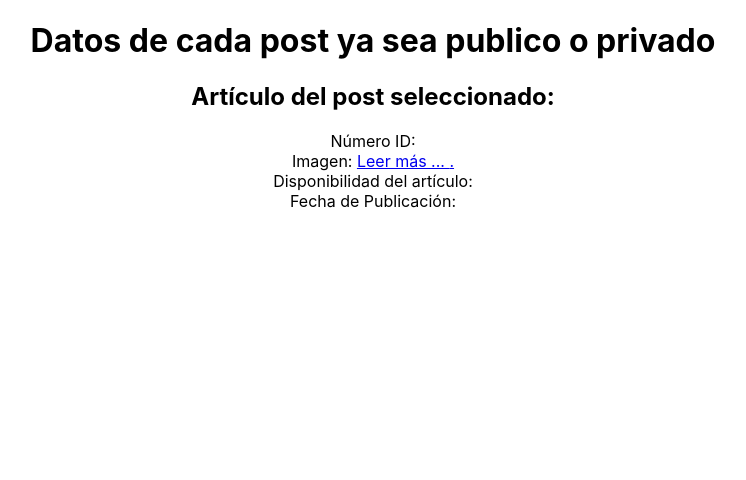
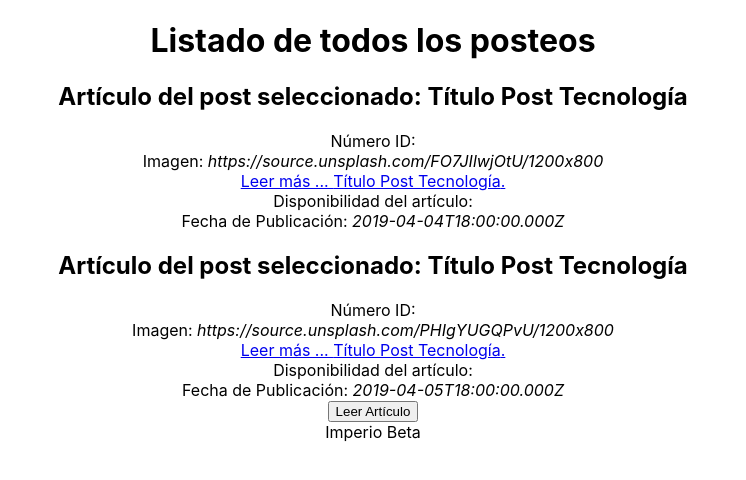
Before and after one commit to n12estudio/challenge_v1_Mar19, a React (Create React App) app: page /public/post in a window 1280 px wide. Shown: the top 480 px of the page, without its empty margins (267-1013 px from the left). Built offline with nearby package versions, Linux system fonts and the light colour scheme.

Commit message:
Se ha corregido la  lógca del allPostsCotainer ya se logra renderear algunis datos

```diff
--- a/src/App.js
+++ b/src/App.js
@@ -2,12 +2,13 @@ import React, { Component } from 'react';
 import { BrowserRouter as Router, Route } from 'react-router-dom';
 import './App.css';
 import HomeContainer from './containers/HomeContainer';
-import PostsList from './components/PostsList';
+import AllPostsContainer from './containers/AllPostsContainer';
+
 
 
 class App extends Component {
   renderHome = () => <h1>Home Container = Contenedor de todos los posts.</h1> ;
-  renderAllPostsContainer = () => < PostsList />
+  renderAllPostsContainer = () => <h1>Contenedor de posts publicos y privados.</h1>
   renderPublicPostContainer = () => <h1> contenedor de un post publico. </h1> ;
   renderPrivatePostContainer = () => <h1> Contenedor de un post privado. </h1>
 
@@ -18,7 +19,7 @@ class App extends Component {
         <div className="App">
 
         <Route exact path="/" component= {HomeContainer} />
-        <Route exact path= "/public/post" component={this.renderAllPostsContainer} />
+        <Route exact path= "/public/post" component={AllPostsContainer} />
         <Route exact path= "/public/post/:idPost" component={this.renderPublicPostContainer} />
         <Route exact path="/posts/:idPostPrivate" component={this.renderPrivatePostContainer} />
 
--- a/src/components/AppHeader.js
+++ b/src/components/AppHeader.js
@@ -5,7 +5,7 @@ const AppHeader = props => {
     return (
         <div>
             <div className = 'app-header'>
-                <h1>Imperio Beta: {props.title}</h1>
+                <h1>{props.title}</h1>
             </div>
         </div>
     );
--- a/src/components/PostArticle.js
+++ b/src/components/PostArticle.js
@@ -5,7 +5,7 @@ const PostArticle = ({ title, id, text }) => {
     return (
         <div>
             <h1> Componente con los elementos requeridos para mostrar el artículo</h1>
-            <h3> {title} / {id} / {text} </h3>
+            <h3> Articulo: {title} / ID: {id} / Contenido: {text} </h3>
         </div>
     );
 };
--- a/src/components/PostListItem.js
+++ b/src/components/PostListItem.js
@@ -8,12 +8,12 @@ const PostListItem = ({ title, id, images, isPrivate, publish_date }) => {
         <div>
             <div className = "post-list-item">
                 <div className = "field" >
-                    <h1> Datos de cada post ya sea publico o privado</h1>
 
                     <h2>Artículo del post seleccionado: {title} </h2>
 
                     <div>Número ID: <i>{id}</i></div>
                     <div>Imagen: <i>{images}</i>
+                    <br/>
                     <Link to = '/public/post/:idPost' >Leer más ... {title}.</Link>
                     </div>
                     <div>Disponibilidad del artículo: <i>{isPrivate}</i> </div>
--- a/src/components/PostsList.js
+++ b/src/components/PostsList.js
@@ -3,13 +3,23 @@ import PropTypes from 'prop-types';
 import PostListItem from './PostListItem';
 
 
-const PostsList =  () => {
+const PostsList =  ({ posts }) => {
     return (
 
             <div className="posts-list">
+            {
+             posts = posts.map( apts =>
+                    <PostListItem
+                    key={apts.id}
+                    title={apts.title}
+                    id={apts.id}
+                    images= {apts.images}
+                    isPrivate = {apts.isPrivate}
+                    publish_date= {apts.publish_date}
 
-                    <PostListItem/>
+                    ></PostListItem> )
 
+            }
             </div>
 
     );
@@ -17,6 +27,7 @@ const PostsList =  () => {
 
 PostsList.propTypes = {
 
+
 };
 
 export default PostsList;
--- a/src/containers/AllPostsContainer.js
+++ b/src/containers/AllPostsContainer.js
@@ -1,9 +1,10 @@
 import React, { Component } from 'react';
+import PropTypes from 'prop-types';
 import {  connect } from 'react-redux';
 import AppFrame from './../components/AppFrame';
 import  PostsList  from './../components/PostsList';
 import  PostActions  from './../components/PostActions';
-import { dispatch } from 'rxjs/internal/observable/range';
+
 
 
 const posts = [
@@ -38,26 +39,23 @@ const posts = [
 
 class AllPostsContainer extends Component {
 
-  componentDidMount() {
-    this.props.fetchAllPost()
-  }
+
 
   handleOnCLick = () => {
     console.log('handleOnCLick');
 
   }
     renderBody = posts => (
-
         <div>
           <PostsList
             posts={posts}
             urlPath={'/public/post'}
           ></PostsList>
+
           <PostActions>
             <button onClick={this.handleOnCLick}>Leer Artículo</button>
           </PostActions>
           </div>
-
     );
 
 
@@ -65,21 +63,16 @@ class AllPostsContainer extends Component {
         return (
             <div>
                 <AppFrame header = {'Listado de todos los posteos'}
-                body= {this.renderBody(this.props.posts)}
-                ></AppFrame>
+                  body= {this.renderBody(posts)} ></AppFrame>
             </div>
         );
     }
 }
+ AllPostsContainer.propTypes = {
 
-AllPostsContainer.propTypes = {
-  fetchAllPost: PropTypes.func.isRequired,
  }
 
-const mapDispatchToProps = dispatch => (
-  {
-    fetchAllPost: ( ) => dispatch(fetchAllPost ())
-  }
-)
 
-export default (connect(null, mapDispatchToProps )(AllPostsContainer));
+
+
+export default AllPostsContainer;
```
Lines whose indentation alone changed are shown as unchanged.
